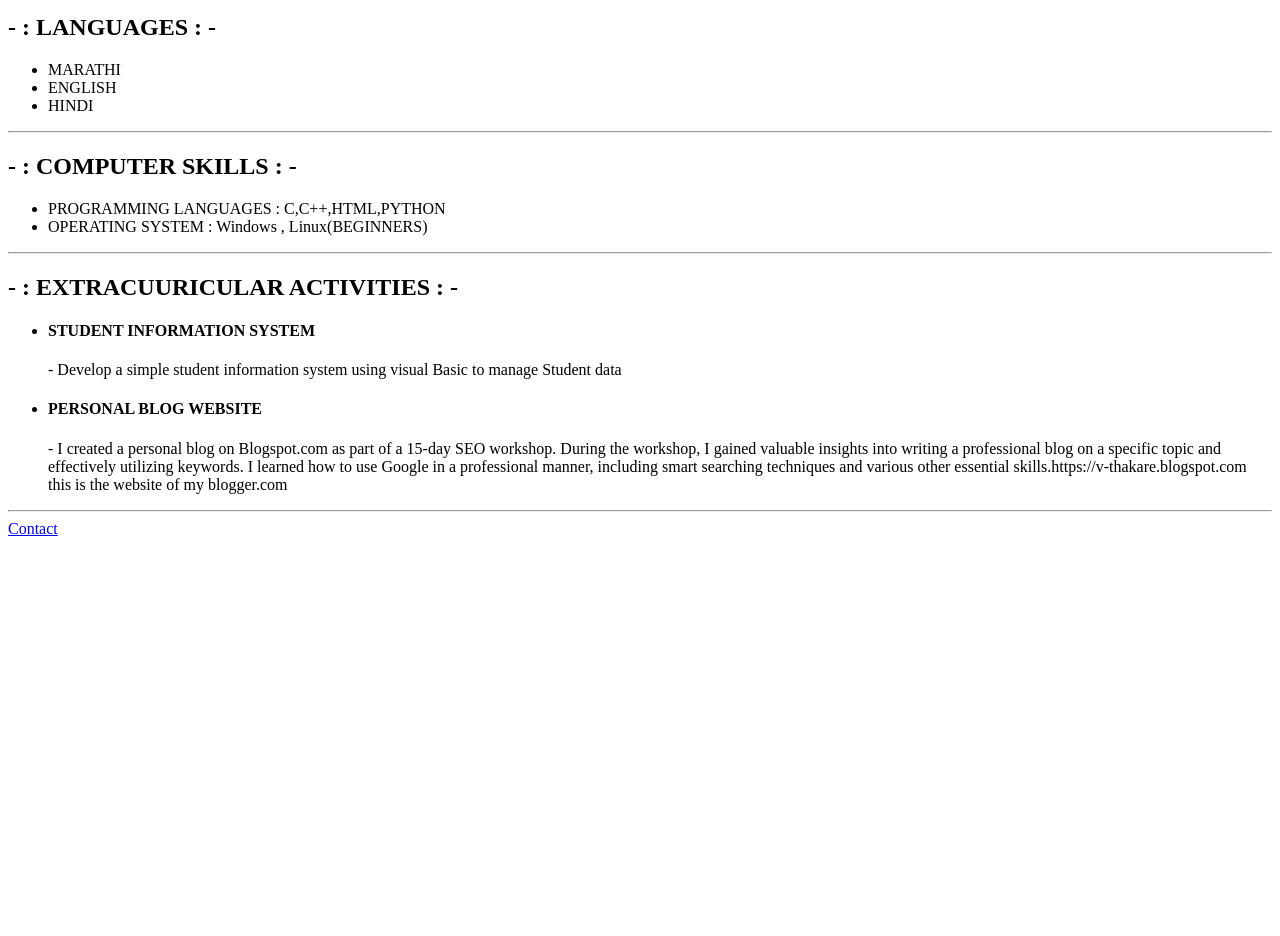
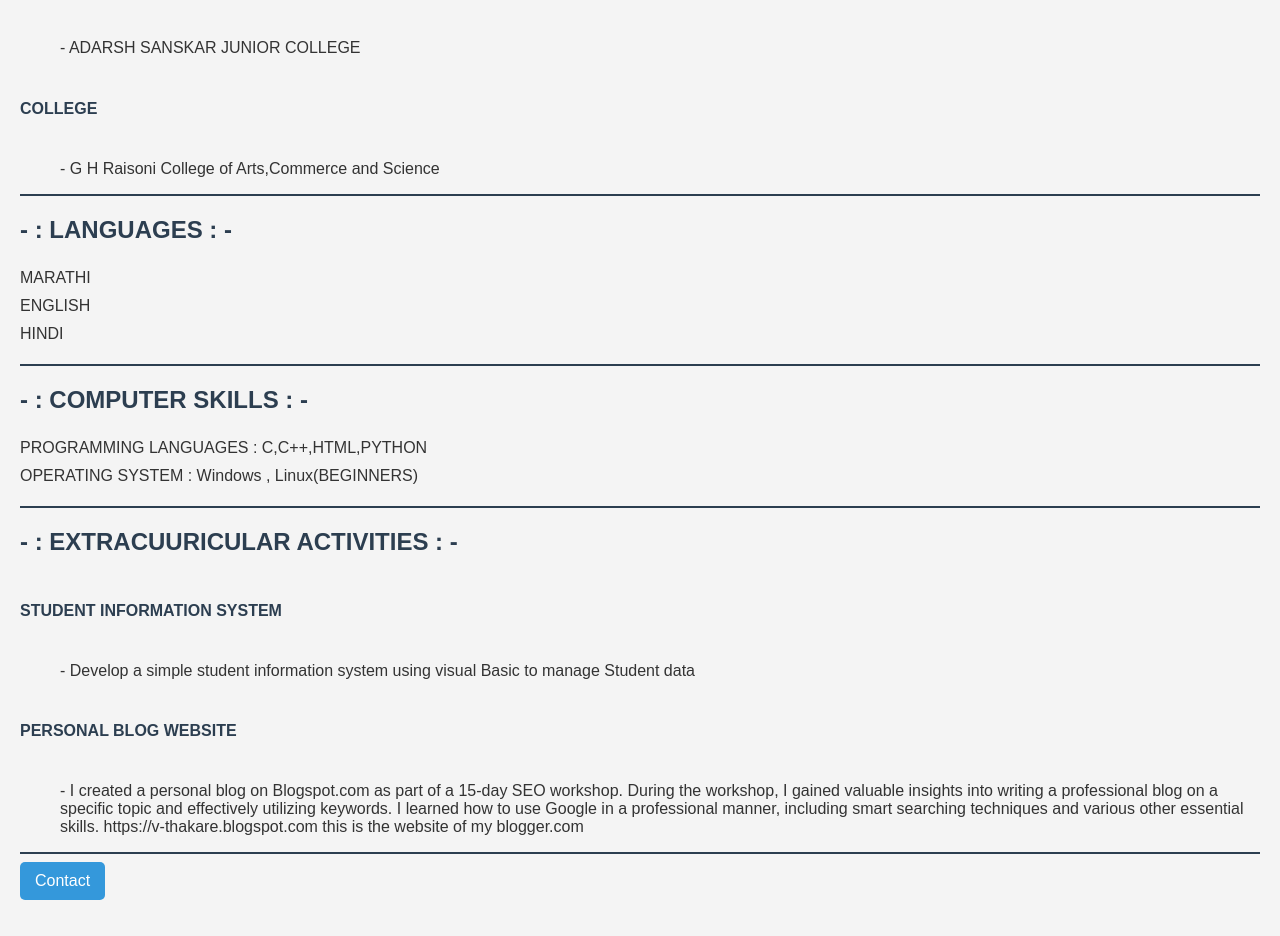
Before and after one commit to Vibhor0731/RESUME, a plain HTML site: page index.html in a window 1280 px wide. Shown: the part 765-1701 px from the top of the page. Before the commit the page ends 1319 px from the top, so only its background shows below. Drawn offline with Linux system fonts and the light colour scheme.

Commit message:
Update index.html

```diff
--- a/index.html
+++ b/index.html
@@ -4,13 +4,51 @@
     <meta charset="UTF-8">
     <meta name="viewport" content="width=device-width, initial-scale=1.0">
     <title>RESUME</title>
+    <style>
+        body {
+            font-family: Arial, sans-serif;
+            background-color: #f4f4f4;
+            color: #333;
+            margin: 0;
+            padding: 20px;
+        }
+        h1, h2, h4 {
+            color: #2c3e50;
+        }
+        img {
+            border: 2px solid #2c3e50;
+            border-radius: 10px;
+            box-shadow: 2px 2px 5px rgba(0, 0, 0, 0.3);
+        }
+        ul {
+            list-style-type: none;
+            padding: 0;
+        }
+        li {
+            padding: 5px 0;
+        }
+        a {
+            display: inline-block;
+            padding: 10px 15px;
+            background-color: #3498db;
+            color: white;
+            text-decoration: none;
+            border-radius: 5px;
+        }
+        a:hover {
+            background-color: #2980b9;
+        }
+        hr {
+            border: 1px solid #2c3e50;
+        }
+    </style>
 </head>
 <body>
     <h1><center> RESUME</center></h1><br><br><hr>
     <table>
         <tr>
             <td> <img src="./PROFILE PHOTO.jpeg" width="100px" alt="PROFILE PICTURE" > </td>
-            <td> <h1>VIBHOR THAKARE</h1><dd>full time web developer</dd><br><br></td>
+            <td> <h1>VIBHOR THAKARE</h1> <dd>full time web developer</dd><br><br></td>
         </tr>
         </table>
         <hr>
@@ -22,25 +60,20 @@
             <li> C++ FOR BEGINNERS</li>
             <li> AWARDED TWICE FOR BEST SPEAKER OF THE DAY AT ENGFINITY FORUM</li>
             <li> ATTENDED NATIONAL STUDENT PARLIAMENT</li>
-
         </ul>
 
         <hr>
         <!--QUALIFICATION-->
         <h2> - : QUALIFICATION : - </H2>
-
         <dl>
-                <!--<dt>10TH SCHOOL</dt>-->
             <UL>
                 <li> <h4> 10TH SCHOOL</h4>  </li>
             </UL>
             <dd>- KESHAV NAGAR HIGH SCHOOL</dd>
-                <!--12TH -->
             <UL>
                 <li> <h4> 12TH COLLEGE</h4>  </li>
             </UL>
             <dd>- ADARSH SANSKAR JUNIOR COLLEGE </dd>
-
             <UL>
                 <li> <h4> COLLEGE </h4>  </li>
             </UL>
@@ -60,7 +93,6 @@
         <ul>
             <li> PROGRAMMING LANGUAGES : C,C++,HTML,PYTHON</li>
             <LI> OPERATING SYSTEM : Windows , Linux(BEGINNERS) </LI>
-
         </ul>
         <hr>
         <!--EXTRACUURICULAR ACTIVITES-->
@@ -70,10 +102,10 @@
                 <li> <h4> STUDENT INFORMATION SYSTEM</h4>  </li>
             </UL>
             <dd>- Develop a simple student information system using visual Basic to manage Student data</dd>
-
-                <!-- blog-->
-                <ul>    <li> <h4> PERSONAL BLOG WEBSITE</h4>  </li></ul><dl>
-
+            <ul>
+                <li> <h4> PERSONAL BLOG WEBSITE</h4>  </li>
+            </ul>
+            <dl>
                 <dd>- I created a personal blog on Blogspot.com as part
                     of a 15-day SEO workshop. During the workshop,
                     I gained valuable insights into writing a
@@ -81,10 +113,10 @@
                     effectively utilizing keywords. I learned how to
                     use Google in a professional manner, including
                     smart searching techniques and various other
-                    essential skills.https://v-thakare.blogspot.com
-                    this is the website of my blogger.com</dd></dl>
+                    essential skills. https://v-thakare.blogspot.com
+                    this is the website of my blogger.com</dd>
+            </dl>
             <hr>
-
             <!--contact page-->
             <a href="contact.html">Contact</a>
 </body>
```
Lines whose indentation alone changed are shown as unchanged.
